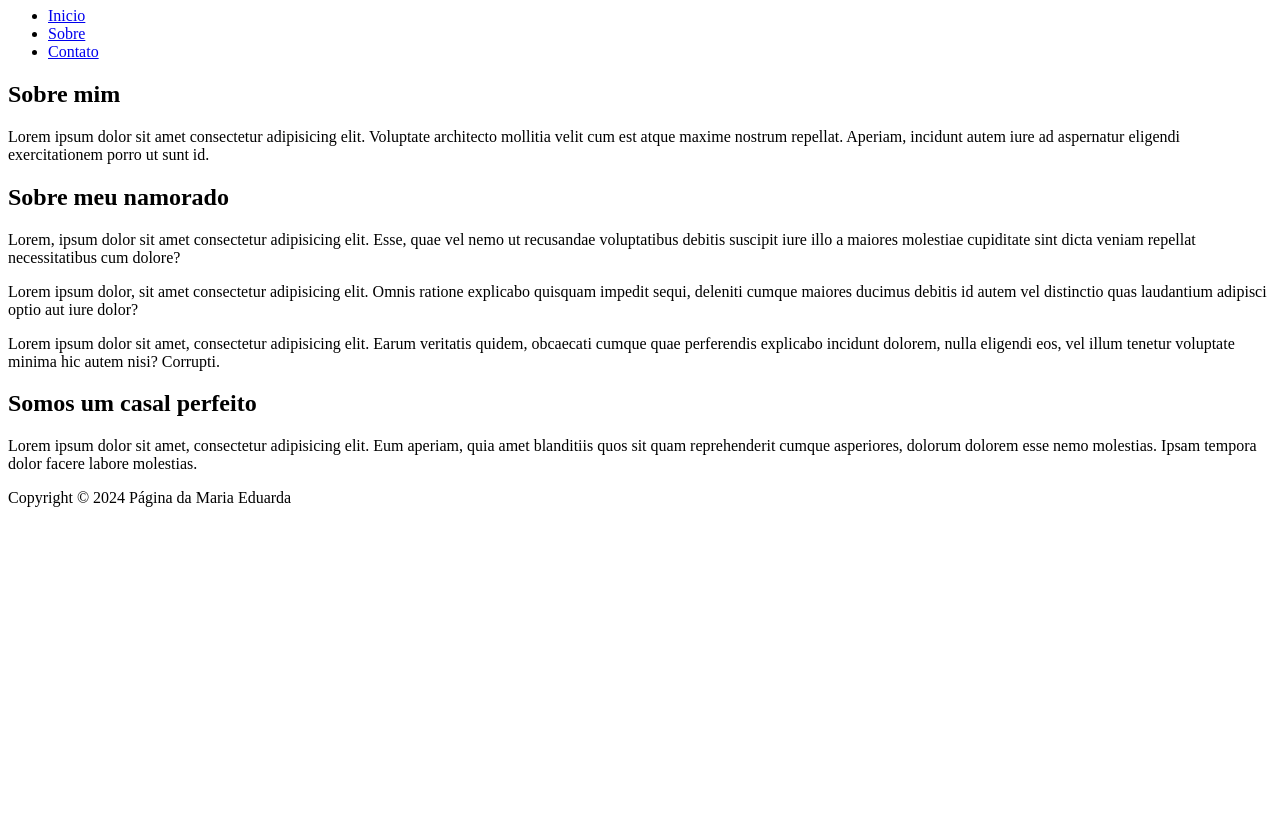
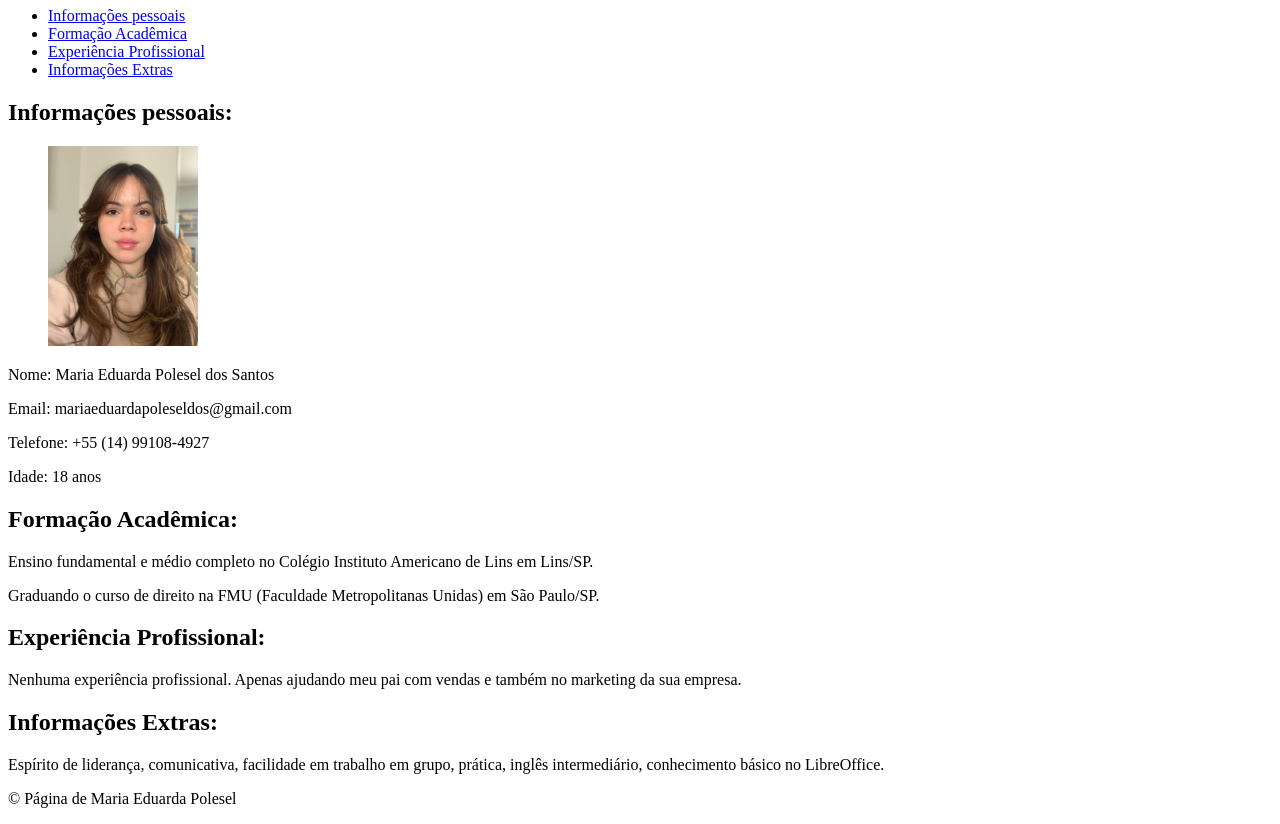
Before and after one commit to EduardoBizzi/Meu-Curriculo, a plain HTML site: page index2.html in a window 1280 px wide. Shown: the part 73-897 px from the top of the page. Before the commit the page ends 800 px from the top, so only its background shows below. Drawn offline with Linux system fonts and the light colour scheme.

Commit message:
first commit

```diff
--- a/index2.html
+++ b/index2.html
@@ -1,55 +1,58 @@
 <!DOCTYPE html>
 <html lang="pt-br">
-<!-- cabeçalho do documento -->
+
 
 <head>
     <meta charset="UTF-8">
     <meta name="viewport" content="width=device-width, initial-scale=1.0">
-    <title>Maria Eduarda</title>
+    <title>Meu Currículo</title>
 </head>
 
 <body>
-    <!-- cabeçalho da página -->
     <header>
-        <h1>Bem-vindo(a) à Página da Maria Eduarda</h1>
-        <!--Menu = navegação-->
-        <nav>
-            <ul>
-                <li><a href="#home">Inicio</a></li>
-                <li><a href="#about">Sobre</a></li>
-                <li><a href="#contact">Contato</a></li>
-            </ul>
-        </nav>
+        <h1>Meu currículo</h1>
     </header>
+    <nav>
+        <ul>
+            <li><a href="#infos">Informações pessoais</a></li>
+            <li><a href="#forms">Formação Acadêmica</a></li>
+            <li><a href="#expprof">Experiência Profissional</a></li>
+            <li><a href="#infex">Informações Extras</a></li>
+        </ul>
+    </nav>
     <main>
-        <section id="home">
-            <h2>Sobre mim</h2>
-            <p>Lorem ipsum dolor sit amet consectetur adipisicing elit. Voluptate architecto mollitia velit cum est
-                atque maxime nostrum repellat. Aperiam, incidunt autem iure ad aspernatur eligendi exercitationem porro
-                ut sunt id.</p>
+        <section id="infos">
+            <h2>Informações pessoais:</h2>
+            <figure>
+                <img src="fotoperfil.jpg" alt="minha foto" width="150">
+            </figure>
+            <p> Nome: Maria Eduarda Polesel dos Santos </p>
+            <p> Email: mariaeduardapoleseldos@gmail.com </p>
+            <p> Telefone: +55 (14) 99108-4927 </p>
+            <p> Idade: 18 anos </p>
         </section>
-        <section id="about">
-            <h2>Sobre meu namorado</h2>
-            <p>Lorem, ipsum dolor sit amet consectetur adipisicing elit. Esse, quae vel nemo ut recusandae voluptatibus
-                debitis suscipit iure illo a maiores molestiae cupiditate sint dicta veniam repellat necessitatibus cum
-                dolore?</p>
-            <p>Lorem ipsum dolor, sit amet consectetur adipisicing elit. Omnis ratione explicabo quisquam impedit sequi,
-                deleniti cumque maiores ducimus debitis id autem vel distinctio quas laudantium adipisci optio aut iure
-                dolor?</p>
-            <p>Lorem ipsum dolor sit amet, consectetur adipisicing elit. Earum veritatis quidem, obcaecati cumque quae
-                perferendis explicabo incidunt dolorem, nulla eligendi eos, vel illum tenetur voluptate minima hic autem
-                nisi? Corrupti.</p>
+        <section id="forms">
+            <h2>Formação Acadêmica:</h2>
+            <p> Ensino fundamental e médio completo no Colégio Instituto Americano de Lins em Lins/SP. </p>
+            <p> Graduando o curso de direito na FMU (Faculdade Metropolitanas Unidas) em
+                São Paulo/SP.</p>
         </section>
-        <section id="contact">
-            <h2>Somos um casal perfeito</h2>
-            <p>Lorem ipsum dolor sit amet, consectetur adipisicing elit. Eum aperiam, quia amet blanditiis quos sit quam
-                reprehenderit cumque asperiores, dolorum dolorem esse nemo molestias. Ipsam tempora dolor facere labore
-                molestias.</p>
+        <section id="expprof">
+            <h2>Experiência Profissional:</h2>
+            <p> Nenhuma experiência profissional. Apenas ajudando meu pai com vendas e também no marketing da sua empresa.</p>
         </section>
+        <section id="infex">
+            <h2>Informações Extras:</h2>
+            <p> Espírito de liderança, comunicativa, facilidade em trabalho em grupo, prática, inglês intermediário,
+                conhecimento básico no LibreOffice.</p>
+        </section>
+
+
     </main>
     <footer>
-        <p>Copyright &copy; 2024 Página da Maria Eduarda</p>
+        <p> &copy; Página de Maria Eduarda Polesel</p>
     </footer>
+
 </body>
 
 </html>
```
Also changed, not shown: fotoperfil.jpg (added), ft.JPG (deleted).
